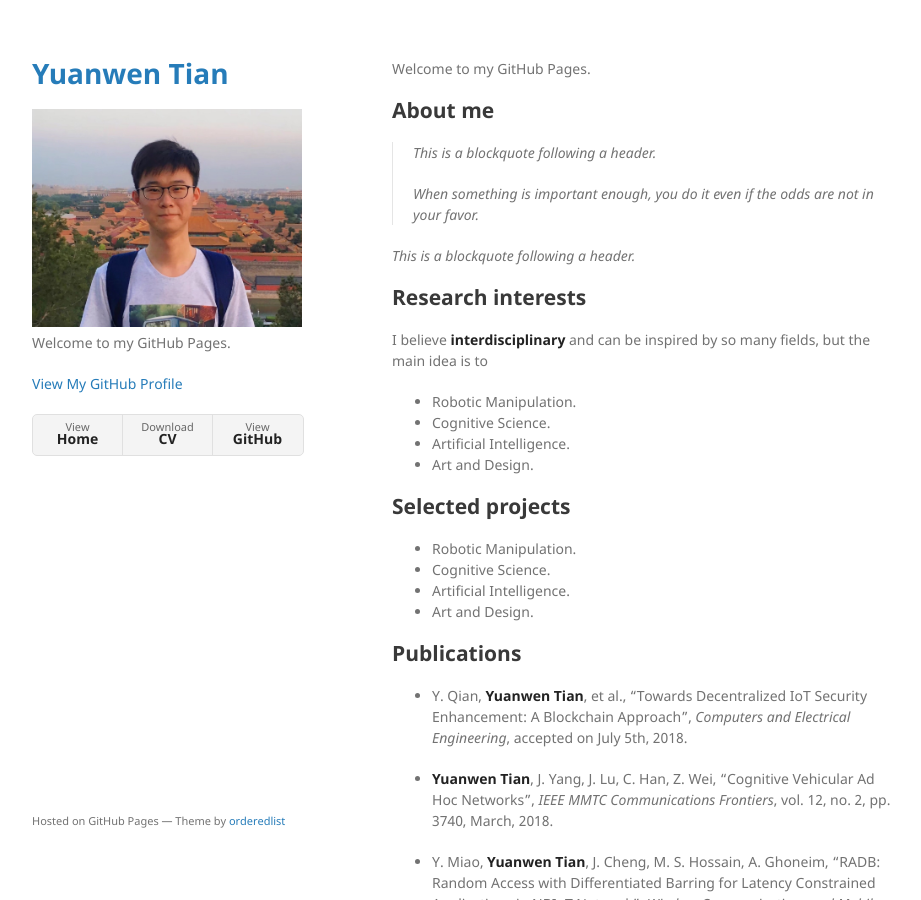
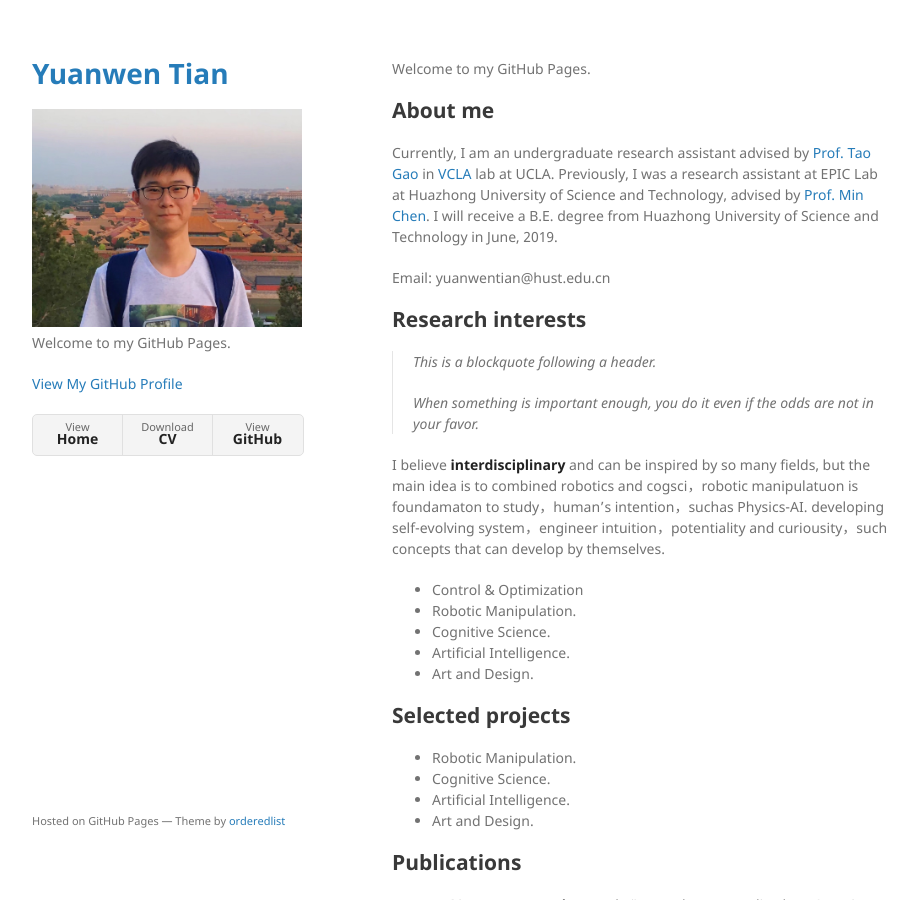
Before and after one commit to yuanwentian/yuanwentian.github.io, a Jekyll site: the page built from index.md, in a window 1280 px wide and 900 px high. Shown: the whole window, without its empty margins (178-1099 px from the left). Built offline with Jekyll 4.4.1, drawn with Linux system fonts in a browser that asks for light colours.

Commit message:
modify index.md

```diff
--- a/index.md
+++ b/index.md
@@ -7,17 +7,21 @@ Welcome to my GitHub Pages.
 
 ## About me
 
+Currently, I am an undergraduate research assistant advised by [Prof. Tao Gao](http://www.stat.ucla.edu/~taogao/) in [VCLA](http://vcla.stat.ucla.edu/index.html) lab at UCLA. Previously, I was a research assistant at EPIC Lab at Huazhong University of Science and Technology, advised by [Prof. Min Chen](http://mmlab.snu.ac.kr/~mchen/). I will receive a B.E. degree from Huazhong University of Science and Technology in June, 2019.
+
+Email: yuanwentian@hust.edu.cn
+
+## Research interests
+
 > This is a blockquote following a header.
 >
 > When something is important enough, you do it even if the odds are not in your favor.
 
-_This_ _is_  _a_ _blockquote_ _following_ _a_ _header._
-
-
-
-## Research interests
 
 I believe **interdisciplinary** and can be inspired by so many fields, but the main idea is to
+combined robotics and cogsci，robotic manipulatuon is foundamaton to study，human’s intention，suchas Physics-AI. developing self-evolving system，engineer intuition，potentiality and curiousity，such concepts that can develop by themselves.
+
+*   Control & Optimization
 *   Robotic Manipulation.
 *   Cognitive Science.
 *   Artificial Intelligence.
```
